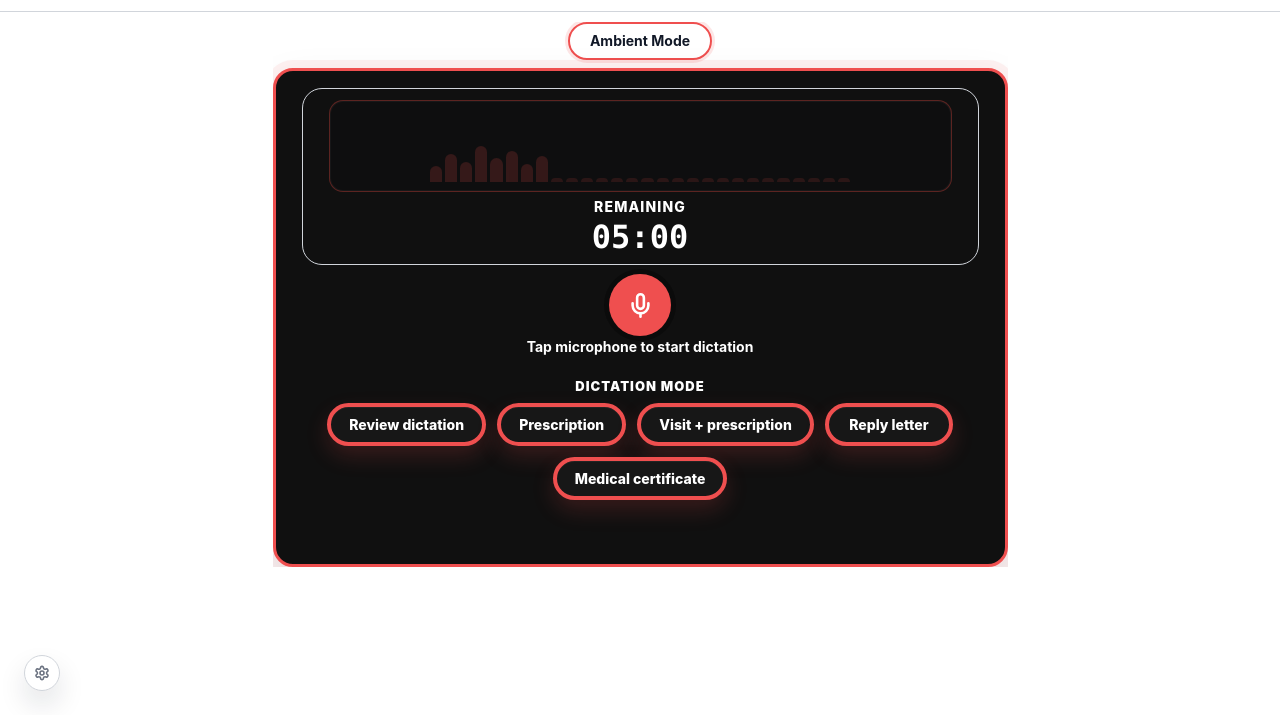
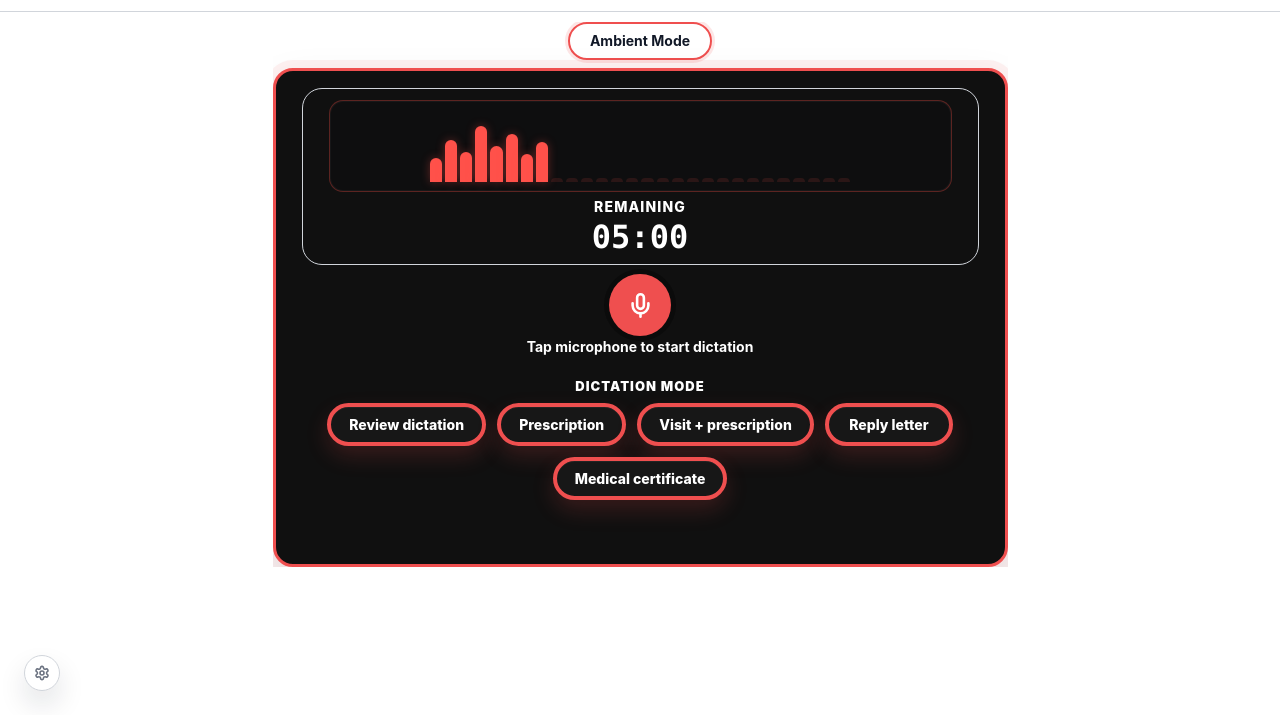
Before and after one commit to drgigy/Doctor-WOYZ-Plugin, a plain HTML site: page index.html in a window 1280 px wide. Shown: the part 85-800 px from the top of the page. Drawn offline with Linux system fonts and the light colour scheme.

Commit message:
Brighten idle equalizer bars

```diff
--- a/index.html
+++ b/index.html
@@ -432,9 +432,9 @@
     }
 
     .waveform-meter span.idle {
-      background: rgba(255, 81, 74, 0.38);
-      opacity: 0.42;
-      box-shadow: none;
+      background: #ff514a;
+      opacity: 1;
+      box-shadow: 0 0 10px rgba(255, 81, 74, 0.35);
     }
 
     .waveform-meter span:nth-child(3n+1).active {
@@ -1997,7 +1997,7 @@
     function setWaveformLevel(level = 0) {
       const sensitivity = Math.max(0, level - 0.006) * 210;
       const activeBars = Math.min(28, Math.max(0, Math.round(sensitivity)));
-      const idleHeights = [16, 28, 20, 36, 24, 31, 18, 26];
+      const idleHeights = [24, 42, 30, 56, 36, 48, 28, 40];
       [...waveformMeter.children].forEach((bar, index) => {
         bar.style.height = "";
         bar.style.opacity = "";
--- a/sw.js
+++ b/sw.js
@@ -1,4 +1,4 @@
-const CACHE_NAME = "doctor-woyz-local-secure-v27";
+const CACHE_NAME = "doctor-woyz-local-secure-v28";
 const APP_SHELL = [
   "./",
   "./index.html",
```
